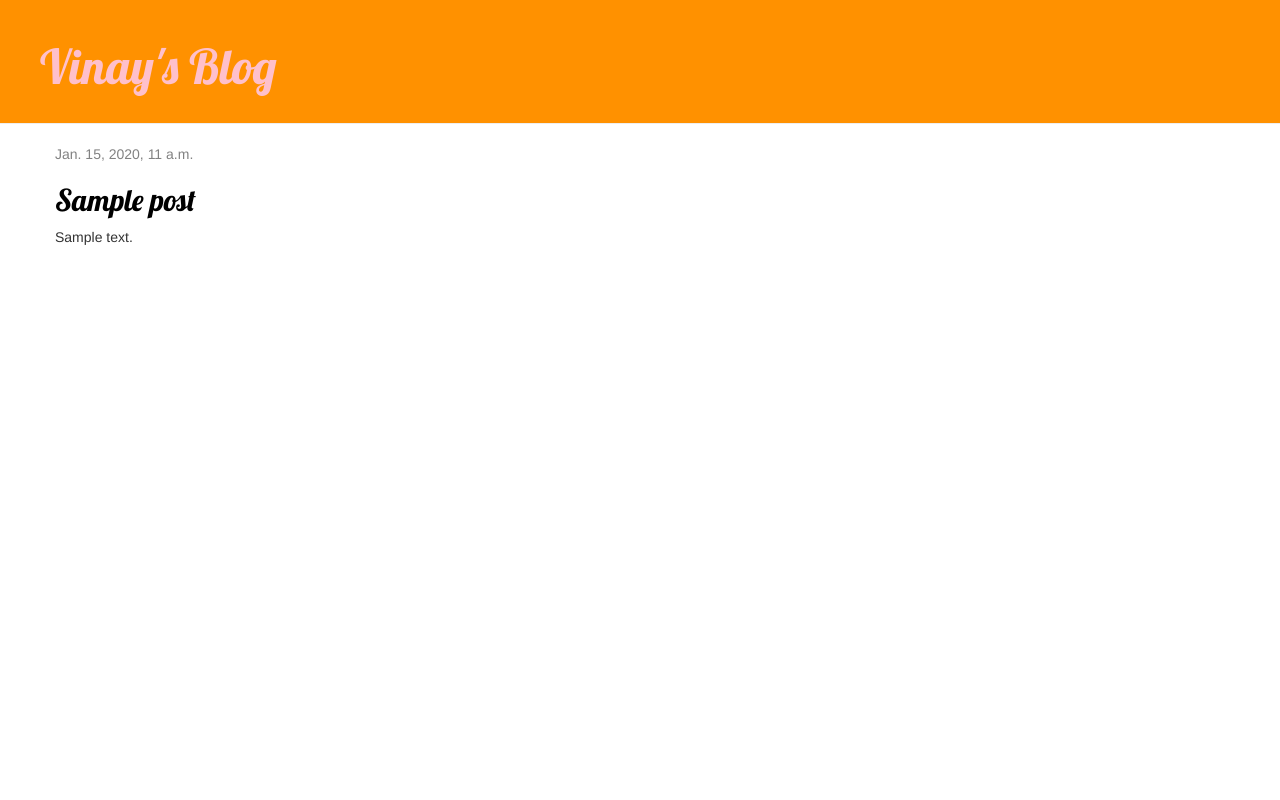
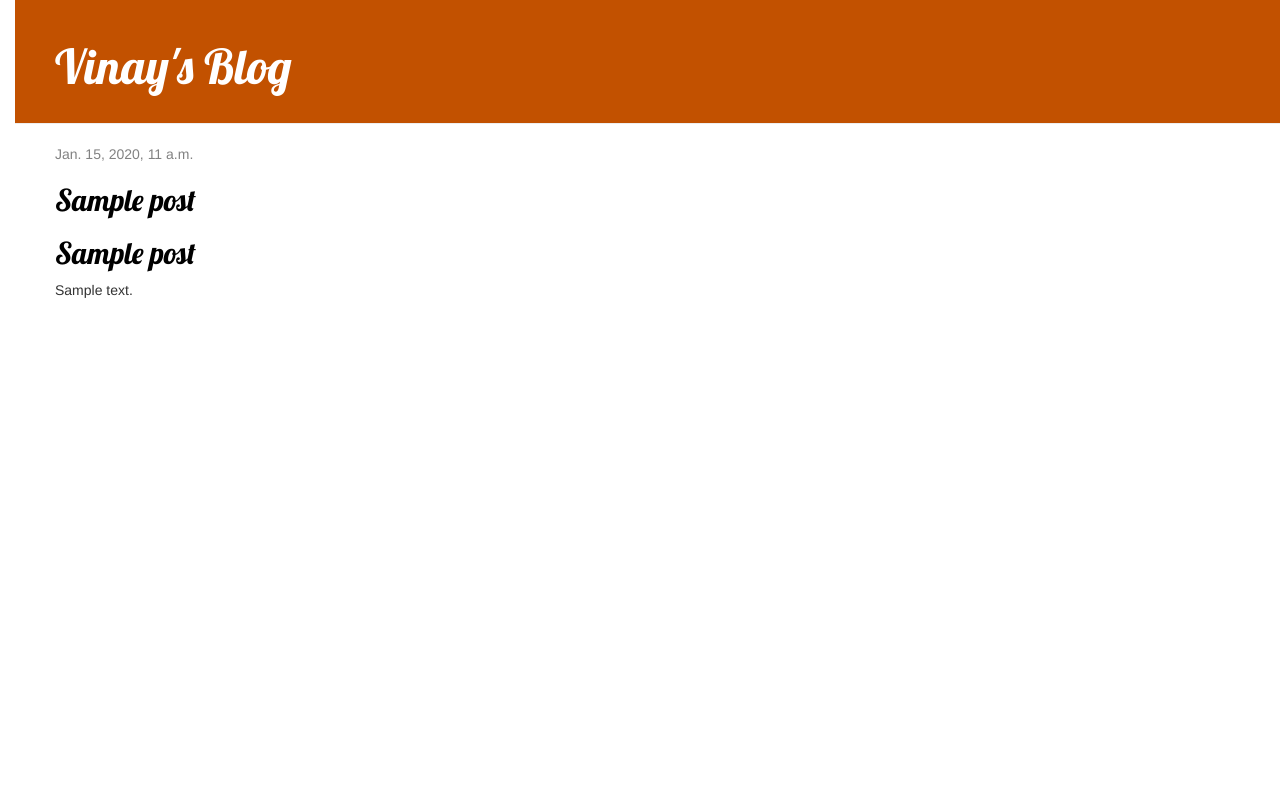
Before and after one commit to kolluvinay425/my-first-blog, a Django app: template blog/templates/blog/post_list.html in a window 1280 px wide. Run offline with Django 3.2, Linux system fonts and the light colour scheme; the template is opened without the code that fills it: values that come from a table or form of the project are taken from there, others are empty; tables that the repository leaves empty hold one stand-in row (values such as "Sample post"); some libraries are stand-ins or nearby versions.

Commit message:
Added view and template for detailed blog post as well as CSS for the site.

```diff
--- a/blog/models.py
+++ b/blog/models.py
@@ -2,6 +2,7 @@
 from django.conf import settings
 from django.db import models
 from django.utils import timezone
+
 
 
 class Post(models.Model):
--- a/blog/static/css/blog.css
+++ b/blog/static/css/blog.css
@@ -1,16 +1,18 @@
-
+body {
+    padding-left: 15px;
+}
 h1 a, h2 a {
     color: #C25100;
     font-family: 'Lobster';
 }
 .page-header {
-    background-color: rgb(255, 145, 0);
+    background-color: #C25100;
     margin-top: 0;
     padding: 20px 20px 20px 40px;
 }
 
 .page-header h1, .page-header h1 a, .page-header h1 a:visited, .page-header h1 a:active {
-    color:    pink;
+    color: #ffffff;
     font-size: 36pt;
     text-decoration: none;
 }
--- /dev/null
+++ b/blog/templates/blog/base.html
@@ -0,0 +1,23 @@
+{% load static %}
+<html>
+    <head>
+        <title>vinay's blog</title>
+        <link rel="stylesheet" href="//maxcdn.bootstrapcdn.com/bootstrap/3.2.0/css/bootstrap.min.css">
+        <link rel="stylesheet" href="//maxcdn.bootstrapcdn.com/bootstrap/3.2.0/css/bootstrap-theme.min.css">
+        <link href='//fonts.googleapis.com/css?family=Lobster&subset=latin,latin-ext' rel='stylesheet' type='text/css'>
+        <link rel="stylesheet" href="{% static 'css/blog.css' %}">
+    </head>
+    <body>
+        <div class="page-header">
+            <h1><a href="/">Vinay's Blog</a></h1>
+        </div>
+        <div class="content container">
+            <div class="row">
+                <div class="col-md-20">
+                {% block content %}
+                {% endblock %}
+                </div>
+            </div>
+        </div>
+    </body>
+</html>
--- a/blog/templates/blog/post_list.html
+++ b/blog/templates/blog/post_list.html
@@ -1,31 +1,17 @@
-{% load static %}
-<html>
-    <head>
-        <title>vinay's blog</title>
-        <link rel="stylesheet" href="//maxcdn.bootstrapcdn.com/bootstrap/3.2.0/css/bootstrap.min.css">
-        <link rel="stylesheet" href="//maxcdn.bootstrapcdn.com/bootstrap/3.2.0/css/bootstrap-theme.min.css">
-        <link href='//fonts.googleapis.com/css?family=Lobster&subset=latin,latin-ext' rel='stylesheet' type='text/css'>
-        <link rel="stylesheet" href="{% static 'css/blog.css' %}">
-    </head>
-    <body>
-        <div class="page-header">
-            <h1><a href="/">Vinay's Blog</a></h1>
-        </div>
+{% extends 'blog/base.html' %}
 
-        <div class="content container">
-            <div class="row">
-                <div class="col-md-8">
+{% block content %}
     {% for post in posts %}
+
         <div class="post">
             <div class="date">
                 {{ post.published_date }}
+
             </div>
+            <h2><a href="{% url 'post_detail' pk=post.pk %}">{{ post.title }}</a></h2>
+
             <h2><a href="">{{ post.title }}</a></h2>
             <p>{{ post.text|linebreaksbr }}</p>
         </div>
     {% endfor %}
-                </div>
-            </div>
-        </div>
-    </body>
-</html>
+{% endblock %}
--- a/blog/urls.py
+++ b/blog/urls.py
@@ -3,4 +3,5 @@ from . import views
 
 urlpatterns = [
     path('', views.post_list, name='post_list'),
+    path('post/<int:pk>/', views.post_detail, name='post_detail'),
 ]
```
Also changed, not shown: blog/templates/blog/post_detail.html (added, +13 -0 lines), blog/views.py (+8 -0 lines). Lines whose indentation alone changed are shown as unchanged.
